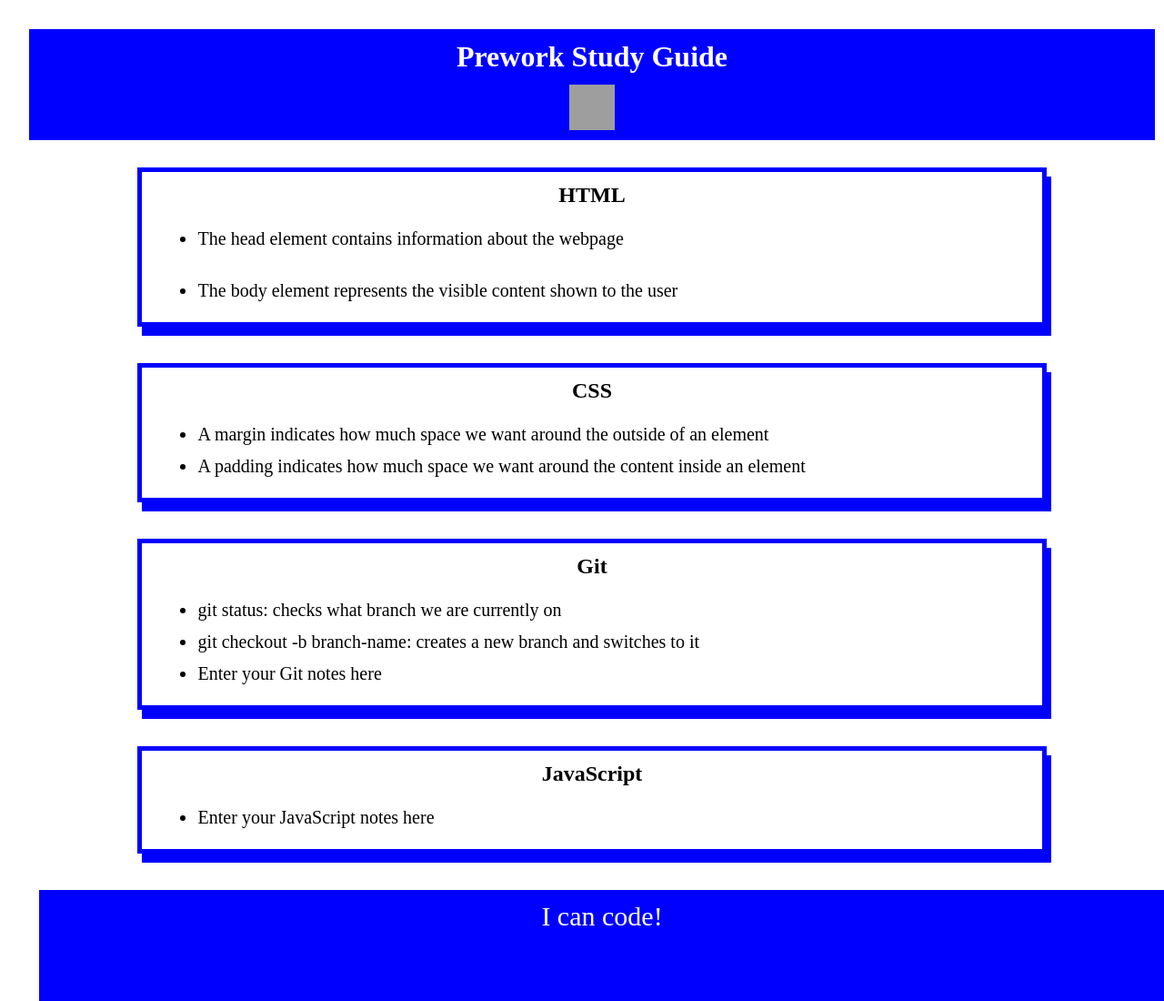
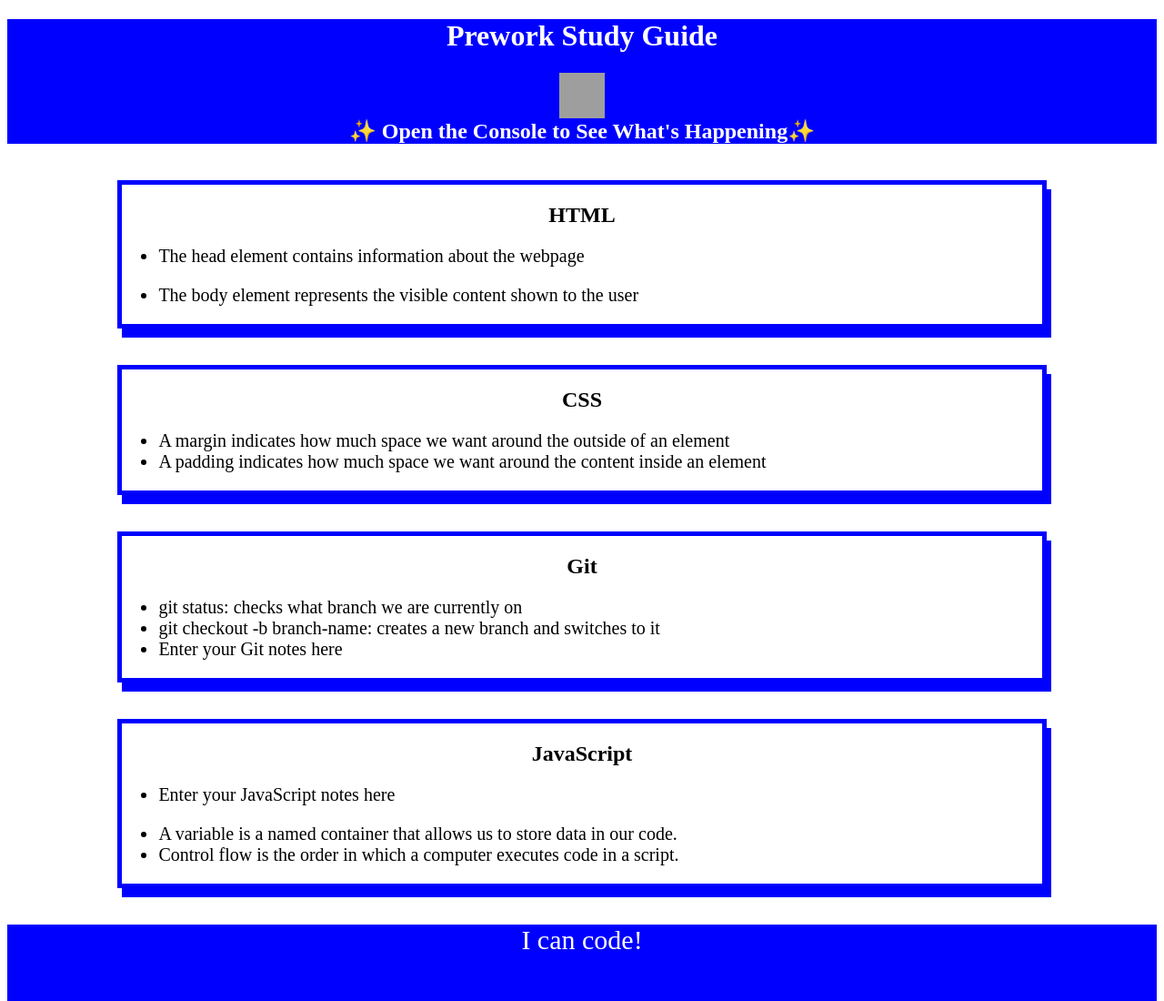
Before and after one commit to RhettRoseman/prework-study-guide, a plain HTML site: page index.html in a window 1280 px wide. Shown: the top 1100 px of the page at 91% size. Drawn offline with Linux system fonts and the light colour scheme; grey boxes are pictures that could not be loaded.

Commit message:
fixed margin in html

```diff
--- a/assets/style.css
+++ b/assets/style.css
@@ -1,11 +1,10 @@
 * {
-    margin: 10px;
-    padding: 1px;
+
 }
 header,
 footer {
   width: 100%;
-    height: 120px;
+  height: 133px;
   background-color: blue;
 
 }
@@ -16,6 +15,13 @@ h1{
 h2 {
   text-align:center;
 
+
+}
+.blue {
+  background-color: blue;
+  color: white;
+  width: 100%;
+  margin-top: 0;
 }
 img {
   display: block;
@@ -40,7 +46,8 @@ p { text-align: center;
   border: 5px solid blue;
   box-shadow: 5px 10px blue;
 }
-  .css{
+
+  .css {
     background-color: blue;
     border: 2px solid blue;
     background-color: white;
--- a/index.html
+++ b/index.html
@@ -6,6 +6,7 @@
   <meta http-equiv="X-UA-Compatible" content="IE=edge" />
   <meta name="viewport" content="width=device-width, initial-scale=1.0" />
   <title>Prework Study Guide</title>
+  <style></style>
 <link rel="stylesheet" href="./assets/style.css">
 </head>
 
@@ -15,6 +16,7 @@
     <body>
       <h1> Prework Study Guide </h1>
       <img src="./assets/bowtie-cat.png" alt="Profile image of cat wearing a bow tie." />
+      <h2 class="blue"> ✨ Open the Console to See What's Happening✨ </h2>
       <section class="card" id="html-section">
 
       <h2>HTML</h2>
@@ -29,11 +31,10 @@
 
       <section class="card" id="css-section">
         <h2>CSS</h2>
-         <ul>
+        <ul>
           <li>A margin indicates how much space we want around the outside of an element</li>
           <li>A padding indicates how much space we want around the content inside an element</li>
         </ul>
-
 
       </section>
       <section class="card" id=" Git section">
@@ -51,6 +52,10 @@
         <ul>
           <li>Enter your JavaScript notes here</li>
         </ul>
+        <ul>
+          <li>A variable is a named container that allows us to store data in our code.</li>
+          <li>Control flow is the order in which a computer executes code in a script.</li>
+        </ul>
       </section>
 
 
```
Also changed, not shown: 1 other file. Lines whose indentation alone changed are shown as unchanged.
